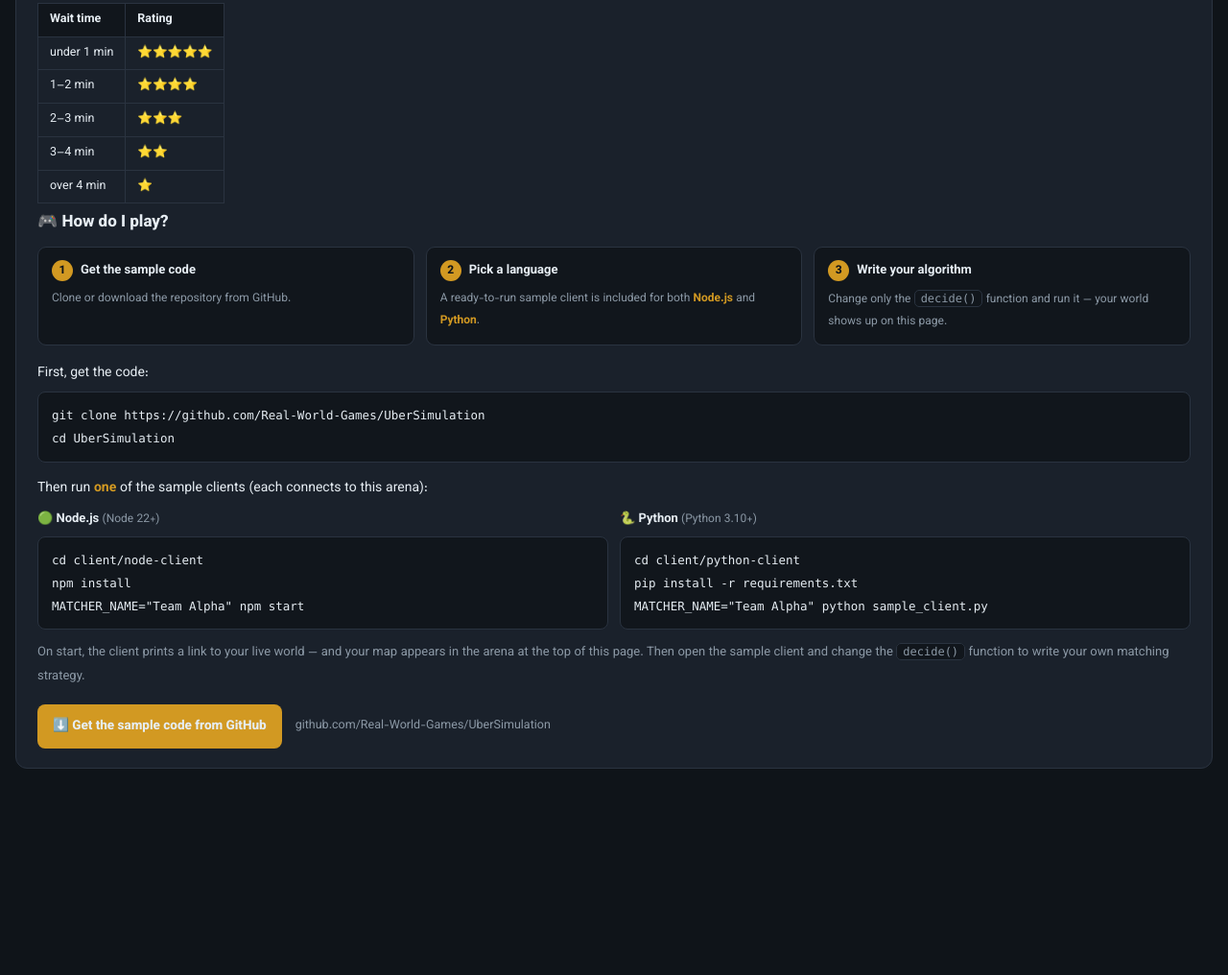
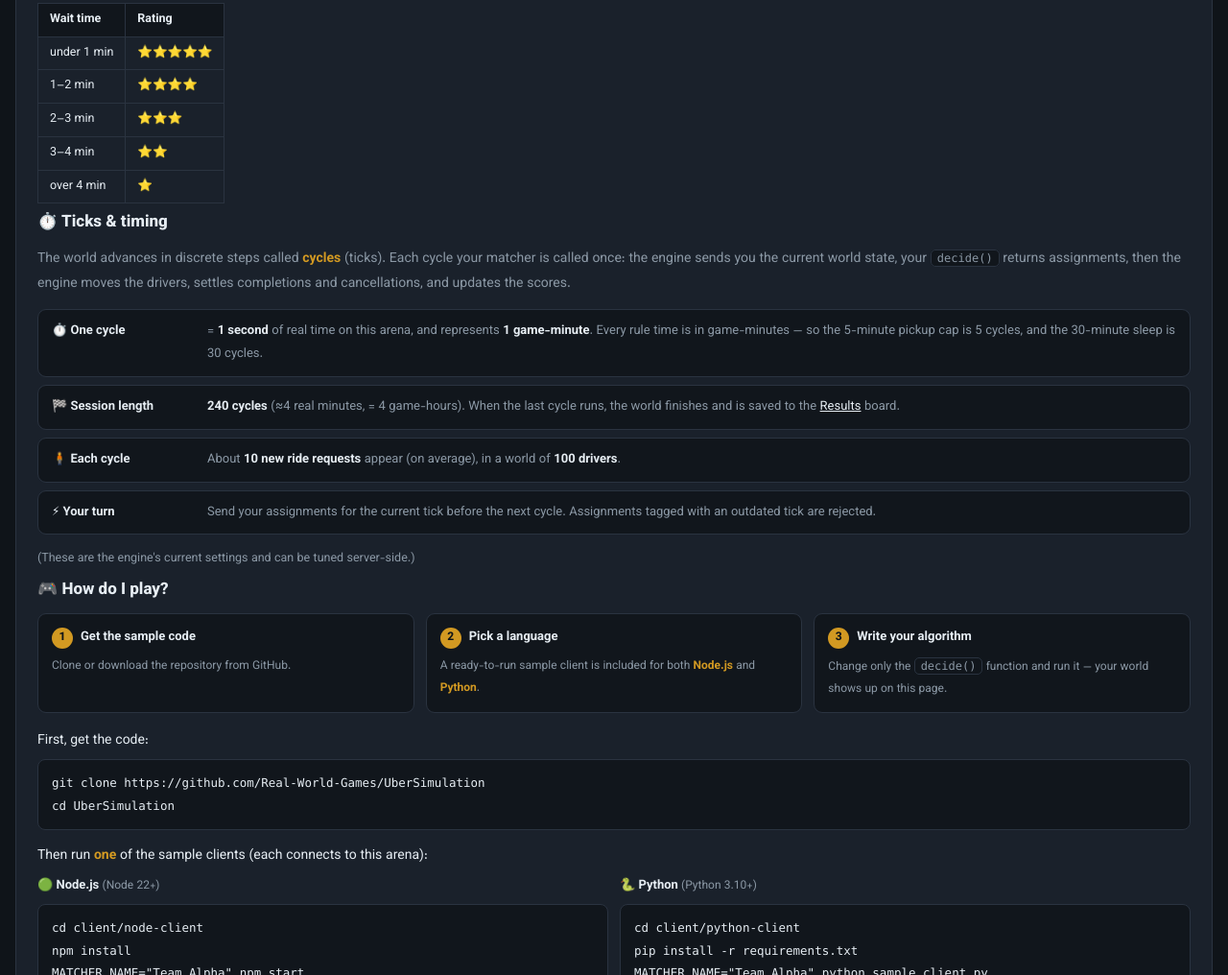
Before and after one commit to roboticsexpert/uber-simulation, a website: page public/index.html in a window 1280 px wide. Shown: the part 781-1797 px from the top of the page at 96% size. Before the commit the page ends 1616 px from the top, so only its background shows below. Drawn offline with Linux system fonts and the light colour scheme; no server answers.

Commit message:
Add "Ticks & timing" section to landing page
Explain cycles/ticks: 1 cycle = 1s real = 1 game-minute, 240 cycles/session,
~10 requests per cycle, and the per-tick request/assign loop.

Co-Authored-By: Claude Opus 4.8 <noreply@anthropic.com>

```diff
--- a/public/index.html
+++ b/public/index.html
@@ -123,6 +123,20 @@
       </tbody>
     </table>
 
+    <h2>⏱️ Ticks &amp; timing</h2>
+    <p class="lead">
+      The world advances in discrete steps called <b>cycles</b> (ticks). Each cycle your matcher is called
+      once: the engine sends you the current world state, your <code>decide()</code> returns assignments,
+      then the engine moves the drivers, settles completions and cancellations, and updates the scores.
+    </p>
+    <div class="rules">
+      <div class="rule"><span class="k">⏱️ One cycle</span><span class="v">= <b>1 second</b> of real time on this arena, and represents <b>1 game-minute</b>. Every rule time is in game-minutes — so the 5-minute pickup cap is 5 cycles, and the 30-minute sleep is 30 cycles.</span></div>
+      <div class="rule"><span class="k">🏁 Session length</span><span class="v"><b>240 cycles</b> (≈4 real minutes, = 4 game-hours). When the last cycle runs, the world finishes and is saved to the <a href="/results.html">Results</a> board.</span></div>
+      <div class="rule"><span class="k">🧍 Each cycle</span><span class="v">About <b>10 new ride requests</b> appear (on average), in a world of <b>100 drivers</b>.</span></div>
+      <div class="rule"><span class="k">⚡ Your turn</span><span class="v">Send your assignments for the current tick before the next cycle. Assignments tagged with an outdated tick are rejected.</span></div>
+    </div>
+    <p class="lead" style="margin:0 0 4px; font-size:12.5px">(These are the engine's current settings and can be tuned server-side.)</p>
+
     <h2>🎮 How do I play?</h2>
     <div class="steps">
       <div class="step"><div class="t"><span class="n">1</span>Get the sample code</div><div class="d">Clone or download the repository from GitHub.</div></div>
```
